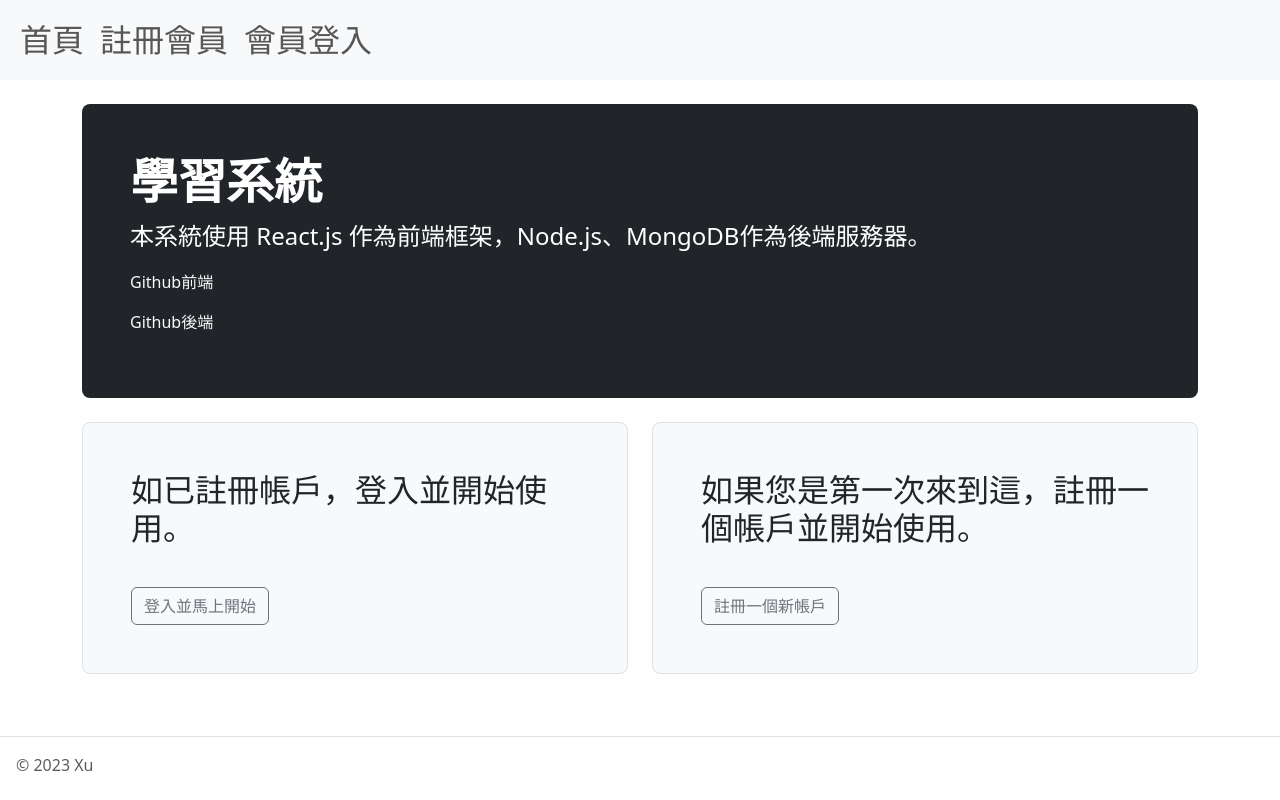
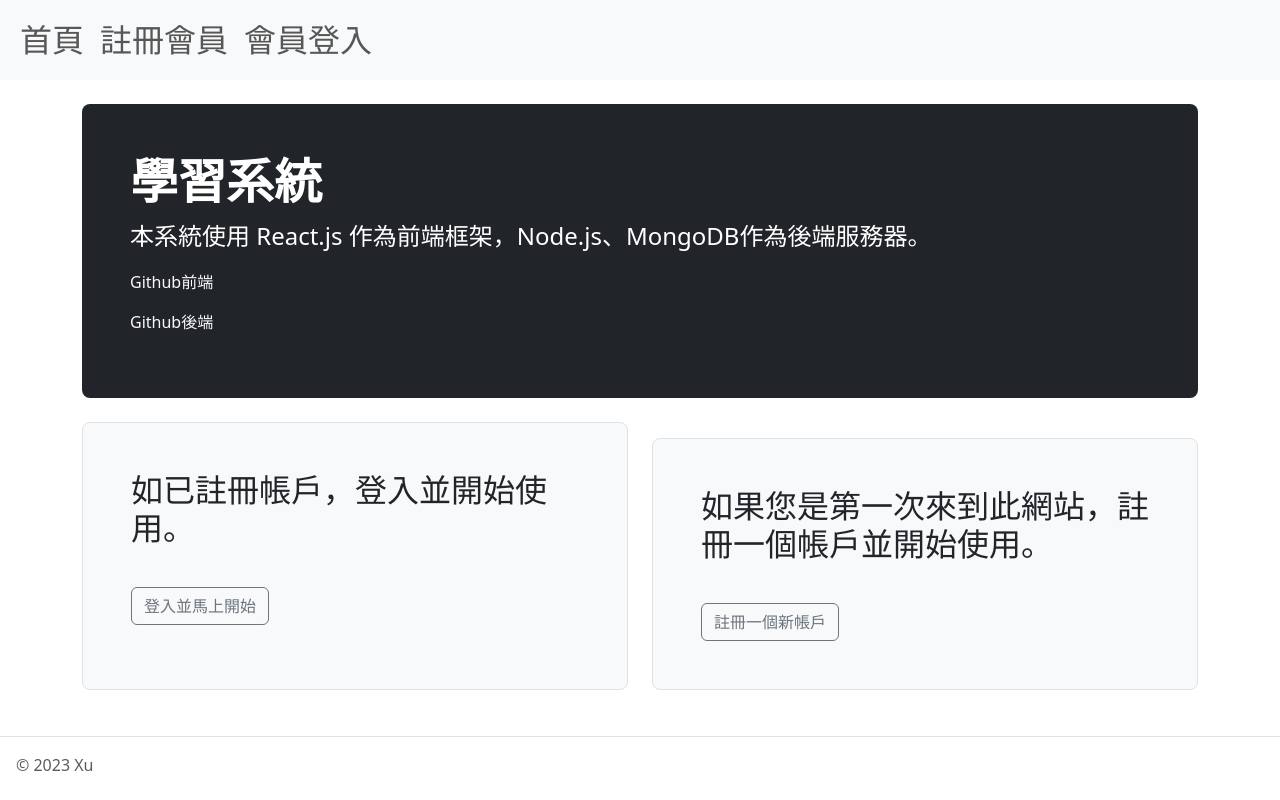
Before and after one commit to KuKuO8112/Project_MERN_Client, a React (Create React App) app: page /#/ in a window 1280 px wide. Built offline with nearby package versions, Linux system fonts and the light colour scheme; no server answers.

Commit message:
login/register width update

```diff
--- a/src/components/Routes/Home.js
+++ b/src/components/Routes/Home.js
@@ -54,9 +54,9 @@ export default function Home() {
               </Link>
             </div>
           </div>
-          <div className="col-md-6">
+          <div className="col-md-6 mt-3">
             <div className="h-100 p-5 bg-light border rounded-3">
-              <h2>如果您是第一次來到這，註冊一個帳戶並開始使用。</h2>
+              <h2>如果您是第一次來到此網站，註冊一個帳戶並開始使用。</h2>
               <Link
                 style={{ marginTop: "2rem" }}
                 className="btn btn-outline-secondary"
--- a/src/components/Routes/Login.js
+++ b/src/components/Routes/Login.js
@@ -29,13 +29,15 @@ export default function Login({ currentUser, setCurrentUser }) {
   return (
     <div
       style={{
-        width: "60%",
         margin: "auto",
         display: "flex",
         justifyContent: "center",
       }}
     >
-      <div className="card text-center  m-3 w-50">
+      <div
+        className="card text-center  m-3 w-100"
+        style={{ maxWidth: "50rem" }}
+      >
         {message && <div className="alert alert-danger">{message}</div>}
         <div className="card-header">登入會員</div>
         <div>
--- a/src/components/Routes/Register.js
+++ b/src/components/Routes/Register.js
@@ -35,13 +35,13 @@ export default function Register() {
   return (
     <div
       style={{
-        width: "60%",
+        width: "100%",
         margin: "auto",
         display: "flex",
         justifyContent: "center",
       }}
     >
-      <div className="card text-center m-3 w-50">
+      <div className="card text-center m-3 w-100" style={{ maxWidth: "50rem" }}>
         {message && <div className="alert alert-danger">{message}</div>}
         <div className="card-header">註冊會員</div>
         <div>
```
Also changed, not shown: 1 other file (tests, documents, lock files or other folders).
